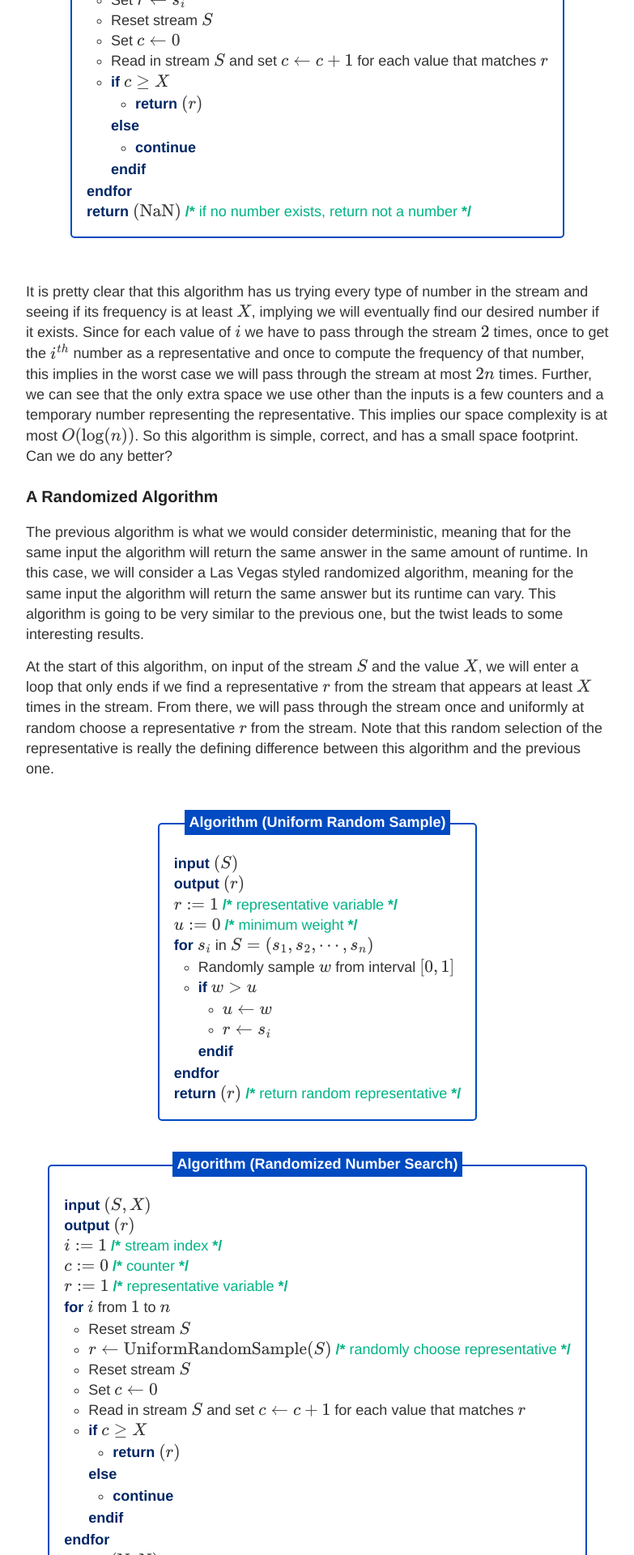
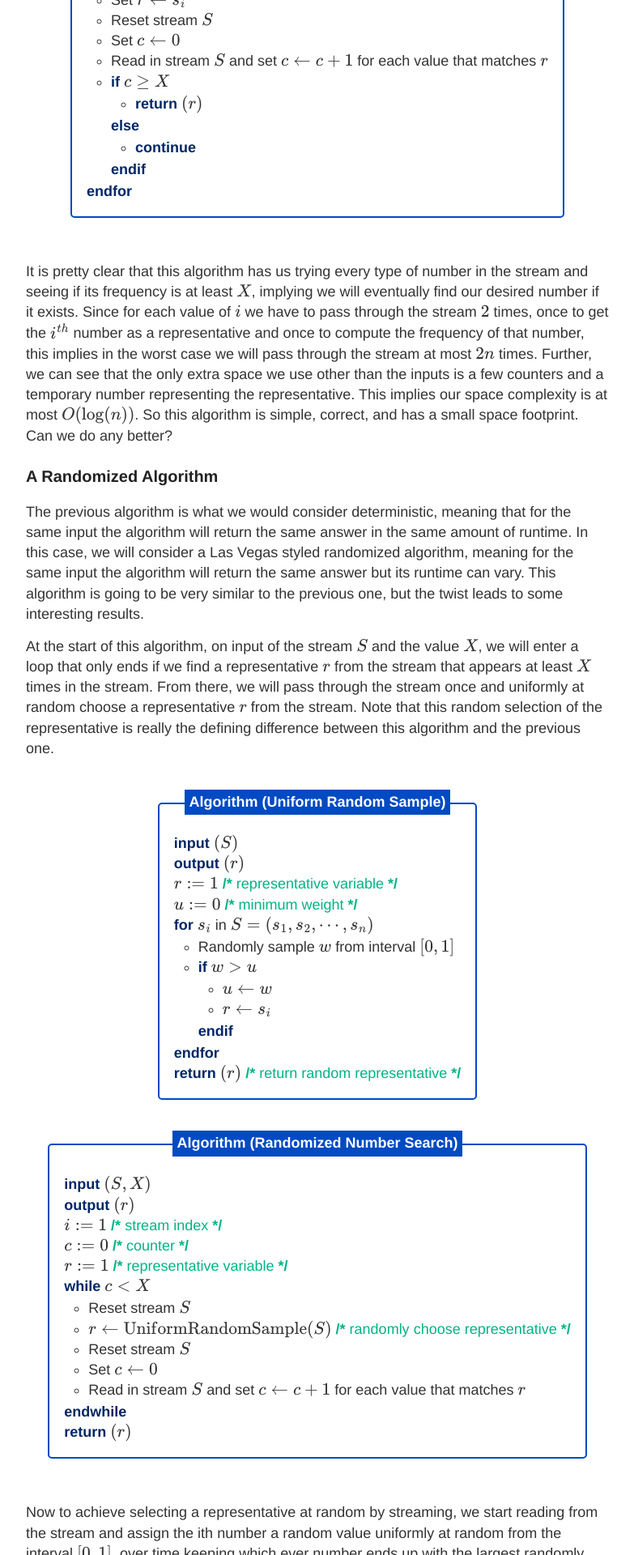
Before and after one commit to choward1491/choward1491.github.io, a Jekyll site: the page built from _posts/2020-7-25-Searching-Streams-for-the-Unknown.md, in a window 1280 px wide. Shown: the part 2518-4438 px from the top of the page at 81% size, without its empty margins (248-1031 px from the left). Built offline with Jekyll 4.4.1, drawn with Linux system fonts in a browser that asks for light colours; nearby versions of some CDN libraries; comment, search, counter and statistics services are not loaded; some of the changed text lies outside the part shown.

Commit message:
push some changes.. streaming post

```diff
--- a/_posts/2020-7-25-Searching-Streams-for-the-Unknown.md
+++ b/_posts/2020-7-25-Searching-Streams-for-the-Unknown.md
@@ -56,7 +56,7 @@ Before we get to the more interesting algorithm, let us consider what might be v
             </li>
         </ul>
     </div>
-    <div class="return">$(\text{NaN})$ <span class="my_comment">if no number exists, return not a number</span></div>
+    <!--<div class="return">$(\text{NaN})$ <span class="my_comment">if no number exists, return not a number</span></div>-->
 </div>
 
 It is pretty clear that this algorithm has us trying every type of number in the stream and seeing if its frequency is at least $X$, implying we will eventually find our desired number if it exists. Since for each value of $i$ we have to pass through the stream $2$ times, once to get the $i^{th}$ number as a representative and once to compute the frequency of that number, this implies in the worst case we will pass through the stream at most $2n$ times. Further, we can see that the only extra space we use other than the inputs is a few counters and a temporary number representing the representative. This implies our space complexity is at most $O(\log(n))$. So this algorithm is simple, correct, and has a small space footprint. Can we do any better?
@@ -96,31 +96,16 @@ At the start of this algorithm, on input of the stream $S$ and the value $X$, we
     <p>$i := 1$ <span class="my_comment">stream index</span></p>
     <p>$c := 0$ <span class="my_comment">counter</span></p>
     <p>$r := 1$ <span class="my_comment">representative variable</span></p>
-    <div class="for_loop"> $i$ from $1$ to $n$
+    <div class="while_loop"> $c < X$
         <ul>
             <li>Reset stream $S$</li>
             <li>$r \leftarrow \text{UniformRandomSample}(S)$ <span class="my_comment">randomly choose representative</span></li>
             <li>Reset stream $S$</li>
             <li>Set $c \leftarrow 0$ </li>
             <li>Read in stream $S$ and set $c \leftarrow c + 1$ for each value that matches $r$</li>
-            <li>
-                <div class="if_cond"> $c \geq X$
-                    <ul>
-                        <li>
-                            <div class="return">$(r)$</div>
-                        </li>
-                    </ul>
-                </div>
-                <div class="else_cond">
-                    <ul>
-                    	<li><div class="continue"></div></li>
-                    </ul>
-                </div>
-                <div class="endif"></div>
-            </li>
         </ul>
     </div>
-    <div class="return">$(\text{NaN})$ <span class="my_comment">if no number exists, return not a number</span></div>
+    <div class="return">$(r)$</div>
 </div>
 
 Now to achieve selecting a representative at random by streaming, we start reading from the stream and assign the ith number a random value uniformly at random from the interval $[0,1]$, over time keeping which ever number ends up with the largest randomly assigned value. This works because the probability the $i^{th}$ number in the stream gets the maximum value is equal to $1/n$, where $n$ is again the size of the stream. From here we then reset the stream and, starting from the beginning, count how many times we see our representative $r$ in the stream. If we reach the end of the stream and we have seen $r$ at least $X$ times, then we know our representative $r$ corresponds to the unique number we are looking for and so we return that and we are done. If we have instead seen $r$ less than $X$ times, then we know we have not found the desired number yet and we go back to the start of the loop so we can choose a random representative and repeat the process.
--- a/style.scss
+++ b/style.scss
@@ -558,6 +558,20 @@ $comment-color: rgb(0, 179, 134);
     color: $comment-color;
 }
 
+.while_loop:before {
+  content: "while ";
+  font-style: normal;
+  font-weight: bold;
+  color: $keyword-color;
+}
+
+.while_loop:after {
+    content: "endwhile ";
+    font-style: normal;
+    font-weight: bold;
+    color: $keyword-color;
+}
+
 .for_loop:before {
     content: "for ";
     font-style: normal;
@@ -572,7 +586,7 @@ $comment-color: rgb(0, 179, 134);
     color: $keyword-color;
 }
 
-.for_loop ul {
+.for_loop ul, .while_loop ul {
     list-style-type: circle;
     margin-top: 0px;
     margin-bottom: 0px;
```
